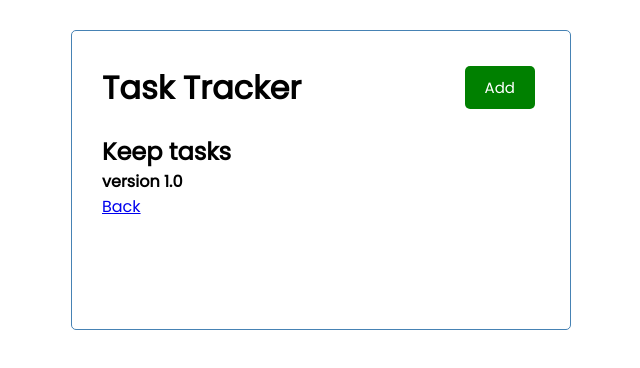
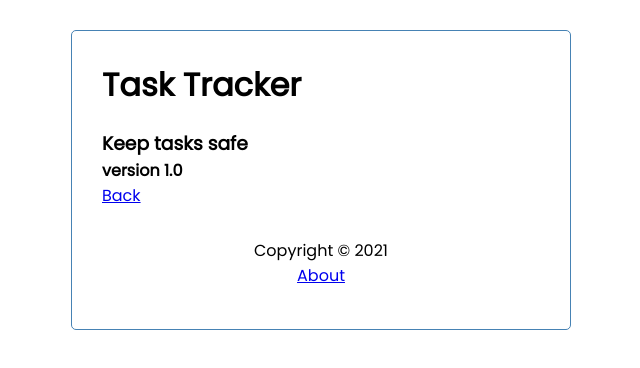
Before and after one commit to AshkanShakiba/Task-Tracker, an Angular app: page /about in a window 1280 px wide. Shown: the top 368 px of the page, without its empty margins (319-959 px from the left). Built offline with nearby package versions, Linux system fonts and the light colour scheme.

Commit message:
Adding footer component and completing router

```diff
--- a/src/app/app.component.html
+++ b/src/app/app.component.html
@@ -1,5 +1,5 @@
 <div class="container">
   <app-header title={{title}}></app-header>
-<!--  <app-tasks></app-tasks>-->
   <router-outlet></router-outlet>
+  <app-footer></app-footer>
 </div>
--- a/src/app/components/about/about.component.html
+++ b/src/app/components/about/about.component.html
@@ -1,5 +1,5 @@
 <div>
-  <h2>Keep tasks</h2>
+  <h3>Keep tasks safe</h3>
   <h4>version 1.0</h4>
   <a routerLink="/">Back</a>
 </div>
--- a/src/app/components/footer/footer.component.html
+++ b/src/app/components/footer/footer.component.html
@@ -1 +1,4 @@
-<p>footer works!</p>
+<footer>
+  <p>Copyright &copy; 2021</p>
+  <a routerLink="/about">About</a>
+</footer>
--- a/src/app/components/footer/footer.component.scss
+++ b/src/app/components/footer/footer.component.scss
@@ -0,0 +1,4 @@
+footer {
+  margin-top: 30px;
+  text-align: center;
+}
--- a/src/app/components/header/header.component.html
+++ b/src/app/components/header/header.component.html
@@ -1,4 +1,9 @@
 <header>
   <h1>{{title}}</h1>
-  <app-button text="{{getShowAdd() ? 'Close' : 'Add'}}" color="{{getShowAdd() ? 'red' : 'green'}}" (btnClick)="toggleAddTask()"></app-button>
+  <app-button
+    text="{{getShowAdd() ? 'Close' : 'Add'}}"
+    color="{{getShowAdd() ? 'red' : 'green'}}"
+    (btnClick)="toggleAddTask()"
+    *ngIf="showButton()">
+  </app-button>
 </header>
--- a/src/app/components/header/header.component.ts
+++ b/src/app/components/header/header.component.ts
@@ -1,5 +1,6 @@
 import {Component, Input, OnInit} from '@angular/core';
 import {UIService} from "../../services/ui.service";
+import {Router} from "@angular/router";
 
 @Component({
   selector: 'app-header',
@@ -9,9 +10,11 @@ import {UIService} from "../../services/ui.service";
 export class HeaderComponent implements OnInit {
   @Input() title: string = "";
   uiService: UIService;
+  router: Router;
 
-  constructor(uiService: UIService) {
+  constructor(uiService: UIService, router: Router) {
     this.uiService = uiService;
+    this.router = router;
   }
 
   ngOnInit(): void {
@@ -24,4 +27,8 @@ export class HeaderComponent implements OnInit {
   getShowAdd(): boolean {
     return this.uiService.getShowAdd();
   }
+
+  showButton(): boolean {
+    return this.router.url==="/";
+  }
 }
```
